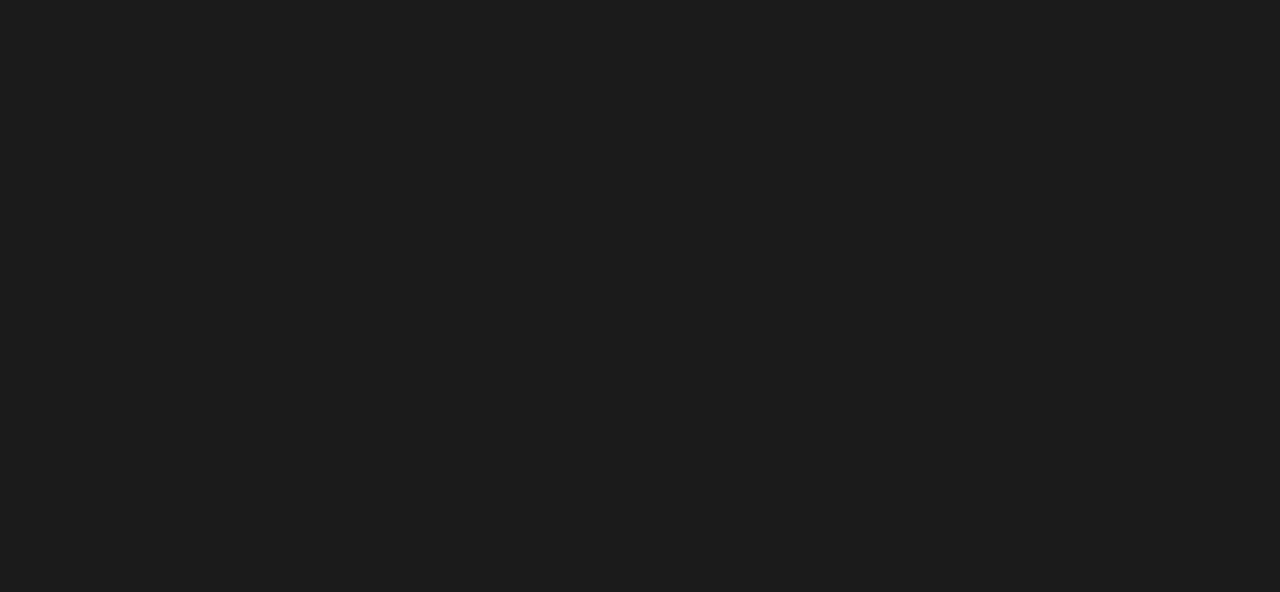
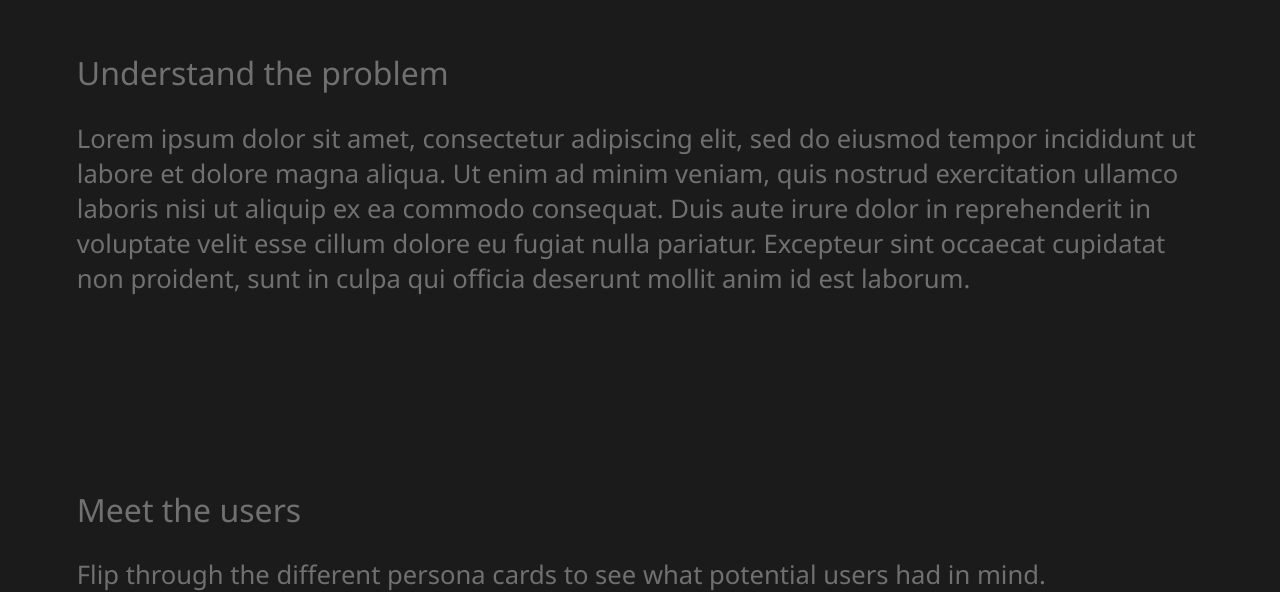
Before and after one commit to jonZlotnik/FreeYourData, an Angular app in the folder FYDCaseStudy-WebApp/: page / in a window 1280 px wide. Shown: the part 877-1469 px from the top of the page. Before the commit the page ends 800 px from the top, so only its background shows below. Built offline with nearby package versions, Linux system fonts and the light colour scheme.

Commit message:
titled-paragraph component complete

```diff
--- a/FYDCaseStudy-WebApp/src/app/app.component.html
+++ b/FYDCaseStudy-WebApp/src/app/app.component.html
@@ -1 +1,9 @@
 <app-title></app-title>
+<div id="main-content-container">
+    <app-titled-paragraph [title]="'Understand the problem'">
+        Lorem ipsum dolor sit amet, consectetur adipiscing elit, sed do eiusmod tempor incididunt ut labore et dolore magna aliqua. Ut enim ad minim veniam, quis nostrud exercitation ullamco laboris nisi ut aliquip ex ea commodo consequat. Duis aute irure dolor in reprehenderit in voluptate velit esse cillum dolore eu fugiat nulla pariatur. Excepteur sint occaecat cupidatat non proident, sunt in culpa qui officia deserunt mollit anim id est laborum.
+    </app-titled-paragraph>
+    <app-titled-paragraph [title]="'Meet the users'">
+        Flip through the different persona cards to see what potential users had in mind.
+    </app-titled-paragraph>
+</div>
--- a/FYDCaseStudy-WebApp/src/app/app.component.scss
+++ b/FYDCaseStudy-WebApp/src/app/app.component.scss
@@ -0,0 +1,3 @@
+#main-content-container {
+    margin: 6vw;
+}
--- a/FYDCaseStudy-WebApp/src/app/app.module.ts
+++ b/FYDCaseStudy-WebApp/src/app/app.module.ts
@@ -5,11 +5,13 @@
 import { AppComponent } from './app.component';
 import { BrowserAnimationsModule } from '@angular/platform-browser/animations';
 import { TitleComponent } from './title/title.component';
+import { TitledParagraphComponent } from './titled-paragraph/titled-paragraph.component';
 
 @NgModule({
   declarations: [
     AppComponent,
-    TitleComponent
+    TitleComponent,
+    TitledParagraphComponent
   ],
   imports: [
     BrowserModule,
--- a/FYDCaseStudy-WebApp/src/app/title/title.component.scss
+++ b/FYDCaseStudy-WebApp/src/app/title/title.component.scss
@@ -6,12 +6,14 @@
         height: 15vw;
         max-height: 315px;
     }
+    margin-bottom: 15vw;
     @media (orientation: landscape){
         height: 100vh;
         justify-content: center;
         #title-container-padder {
             display: none;
         }
+        margin-bottom: 10vw;
     }
 }
 
@@ -45,19 +47,23 @@
             justify-content: flex-end;
             h3 {
                 margin: 1vw 1.25vw;
-                font-size: 2vw;
+                // font-size: 2vw;
             }
         }
         #title-main {
             border-top: 2px #707070 solid ;
 
             h1 {
-                font-size: 4vw;
+                // font-size: 4vw;
                 margin: 0 1.25vw;
             }
             h2 {
-                font-size: 2.5vw;
                 margin: 0 1.25vw;
+                text-align: center;
+                @media (orientation: landscape) {
+                    text-align: left;
+                }
+
             }
         }
 
--- /dev/null
+++ b/FYDCaseStudy-WebApp/src/app/titled-paragraph/titled-paragraph.component.html
@@ -0,0 +1,4 @@
+<h2>{{title}}</h2>
+<p>
+    <ng-content></ng-content>
+</p>
--- /dev/null
+++ b/FYDCaseStudy-WebApp/src/app/titled-paragraph/titled-paragraph.component.scss
@@ -0,0 +1,3 @@
+p {
+    margin-bottom: 15vw;
+}
--- /dev/null
+++ b/FYDCaseStudy-WebApp/src/app/titled-paragraph/titled-paragraph.component.ts
@@ -0,0 +1,15 @@
+import { Component, OnInit, Input } from '@angular/core';
+
+@Component({
+  selector: 'app-titled-paragraph',
+  templateUrl: './titled-paragraph.component.html',
+  styleUrls: ['./titled-paragraph.component.scss']
+})
+export class TitledParagraphComponent implements OnInit {
+  @Input() title: string;
+  constructor() { }
+
+  ngOnInit() {
+  }
+
+}
--- a/FYDCaseStudy-WebApp/src/styles.scss
+++ b/FYDCaseStudy-WebApp/src/styles.scss
@@ -35,17 +35,35 @@
     background-color: #1B1B1B;
 }
 h1 {
-    font-size: 4vw;
+    font-size: 6vw;
     font-weight: normal;
+    @media (orientation: landscape) {
+        font-size: 4vw;
+    }
 }
 h2 {
-    font-size: 2.5vw;
+    font-size: 6vw;
     font-weight: lighter;
+    @media (orientation: landscape) {
+        font-size: 2.5vw;
+    }
 }
 h3 {
-    font-size: 2vw;
+    font-size: 3.5vw;
     font-weight: normal;
+    @media (orientation: landscape) {
+        font-size: 2vw;
+    }
 }
+p {
+    font-size: 4vw;
+    // font-size: 11pt;
+    font-weight: normal;
+    @media (orientation: landscape) {
+        font-size: 2vw;
+    }
+}
+
 
 * {
     color: #707070;
```
Also changed, not shown: 1 other file (tests, documents, lock files or other folders).
